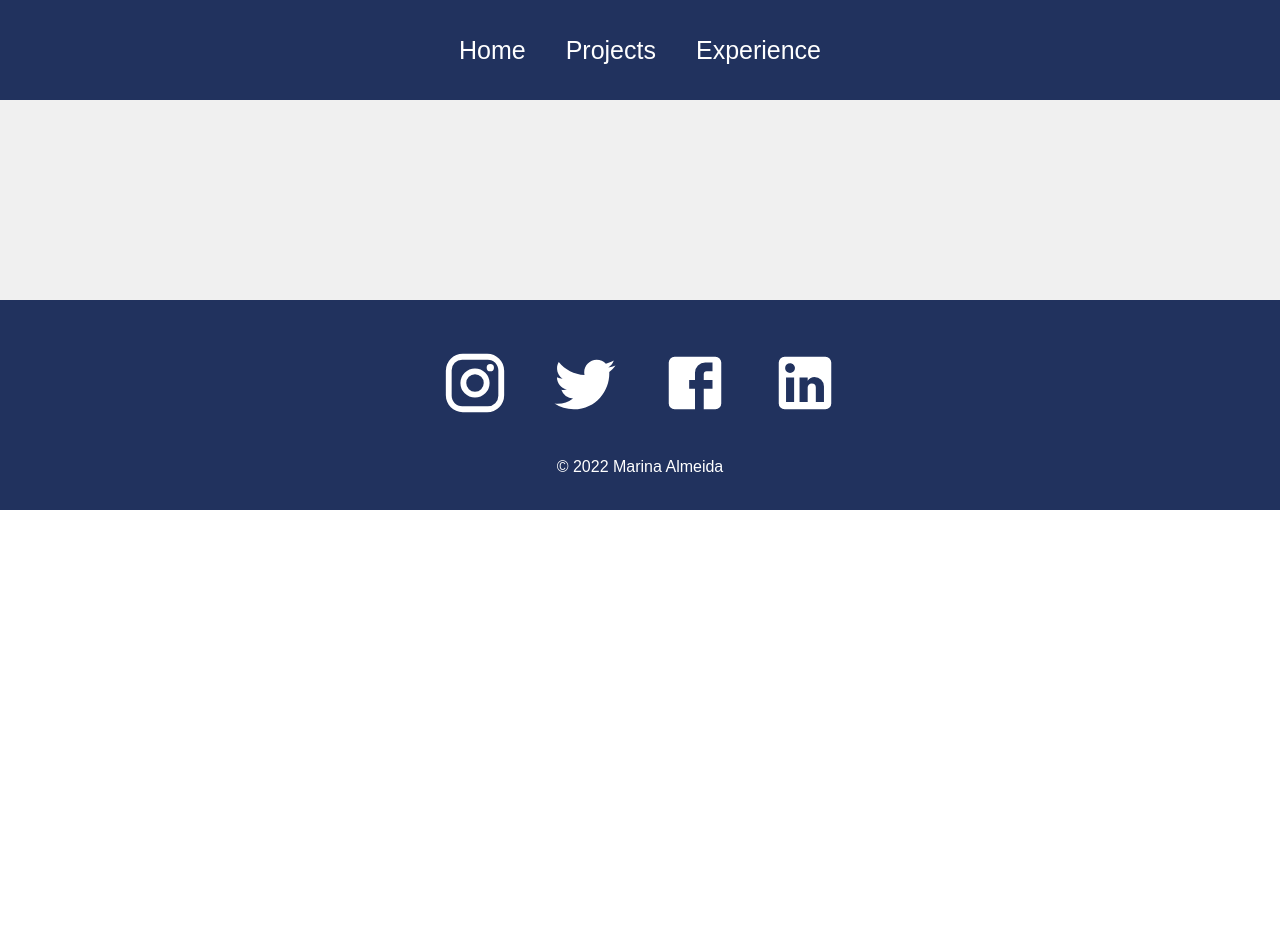
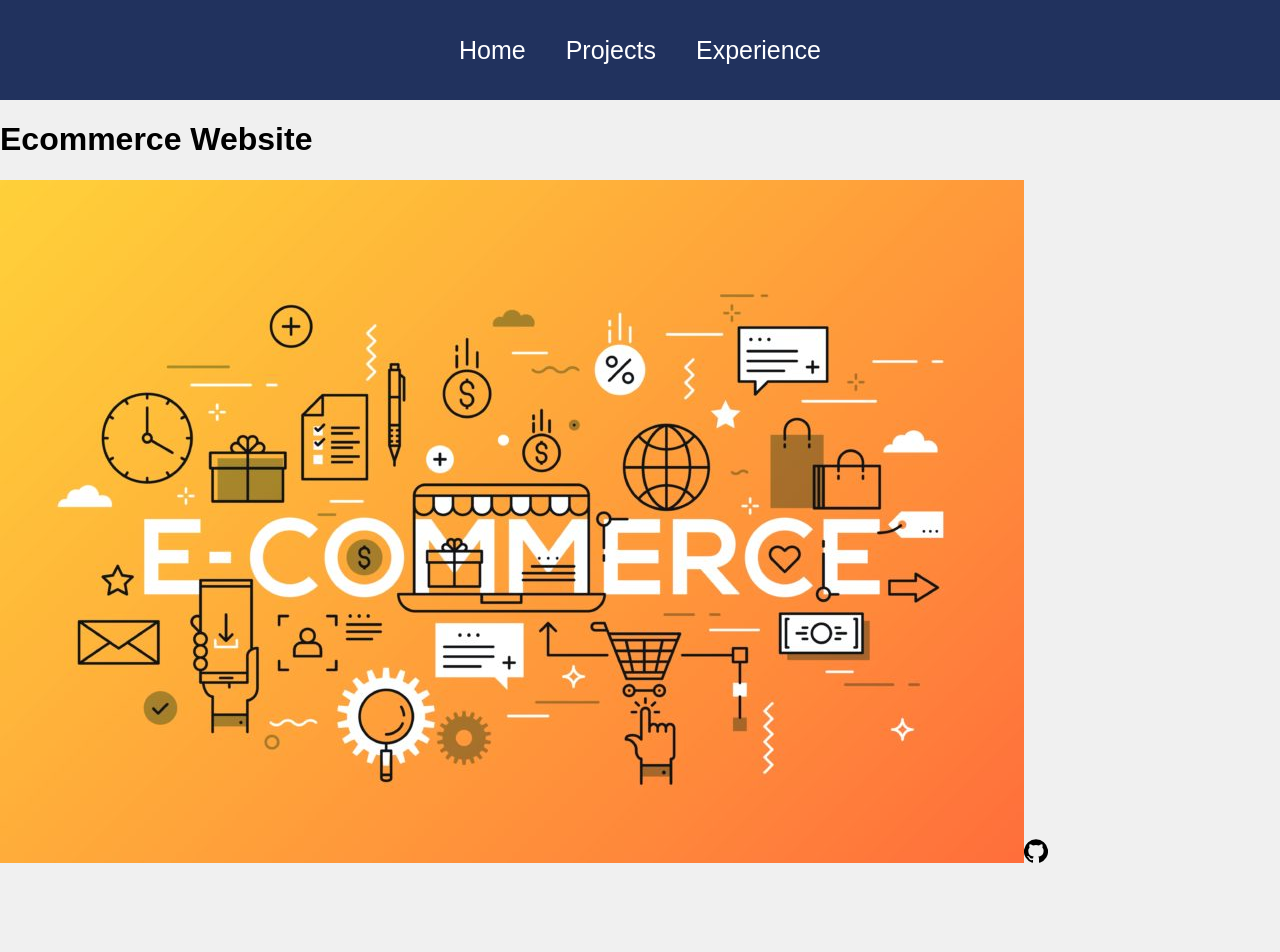
Before and after one commit to MarinaAlmeida20/personal-portfolio, a React (Create React App) app: page /project/1 in a window 1280 px wide. Shown: the top 952 px of the page. Before the commit the page ends 800 px from the top, so only its background shows below. Built offline with nearby package versions, Linux system fonts and the light colour scheme.

Commit message:
created a new component ProjectDisplay, with params to display the project

```diff
--- a/src/App.js
+++ b/src/App.js
@@ -3,6 +3,7 @@ import {BrowserRouter as Router, Routes, Route} from 'react-router-dom'
 
 import Home from './pages/Home';
 import Projects from './pages/Projects';
+import ProjectDisplay from './pages/ProjectDisplay';
 import Experience from './pages/Experience';
 import NavBar from './components/NavBar';
 import Footer from './components/Footer';
@@ -15,6 +16,7 @@ function App() {
         <Routes>
           <Route path="/" element={<Home />}/>
           <Route path="/projects" element={<Projects />}/>
+          <Route path="/project/:id" element={<ProjectDisplay />}/>
           <Route path="/experience" element={<Experience />}/>
         </Routes>
         <Footer />
--- /dev/null
+++ b/src/pages/ProjectDisplay.jsx
@@ -0,0 +1,20 @@
+import React from "react";
+import { useParams } from "react-router-dom";
+import { ProjectList } from "../helpers/ProjectList";
+
+import GitHubIcon from "@material-ui/icons/GitHub";
+
+
+function ProjectDisplay() {
+  const { id } = useParams();
+  const project = ProjectList[id]; // position inside the projectList file
+  return (
+    <div className="project">
+      <h1>{project.name}</h1>
+      <img src={project.image} alt={project.name}/>
+      <GitHubIcon />
+    </div>
+  );
+}
+
+export default ProjectDisplay;
```
